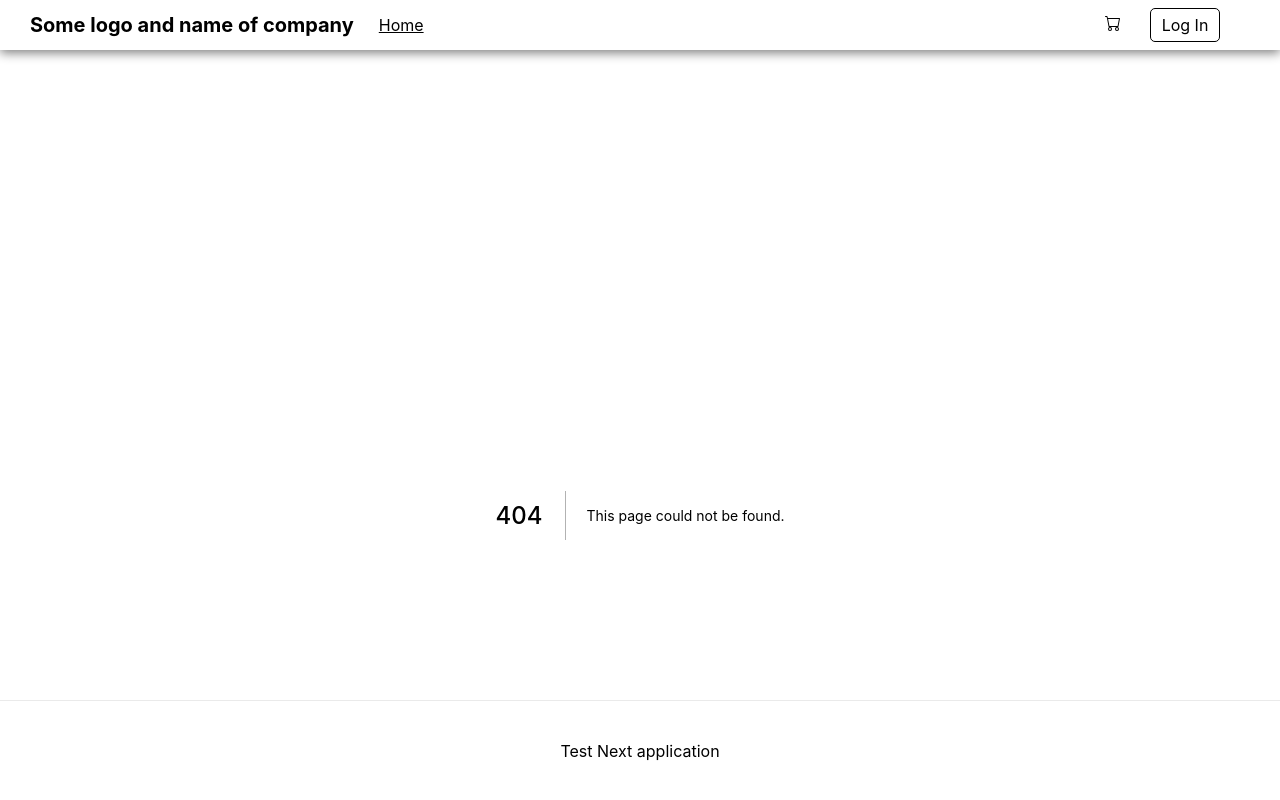
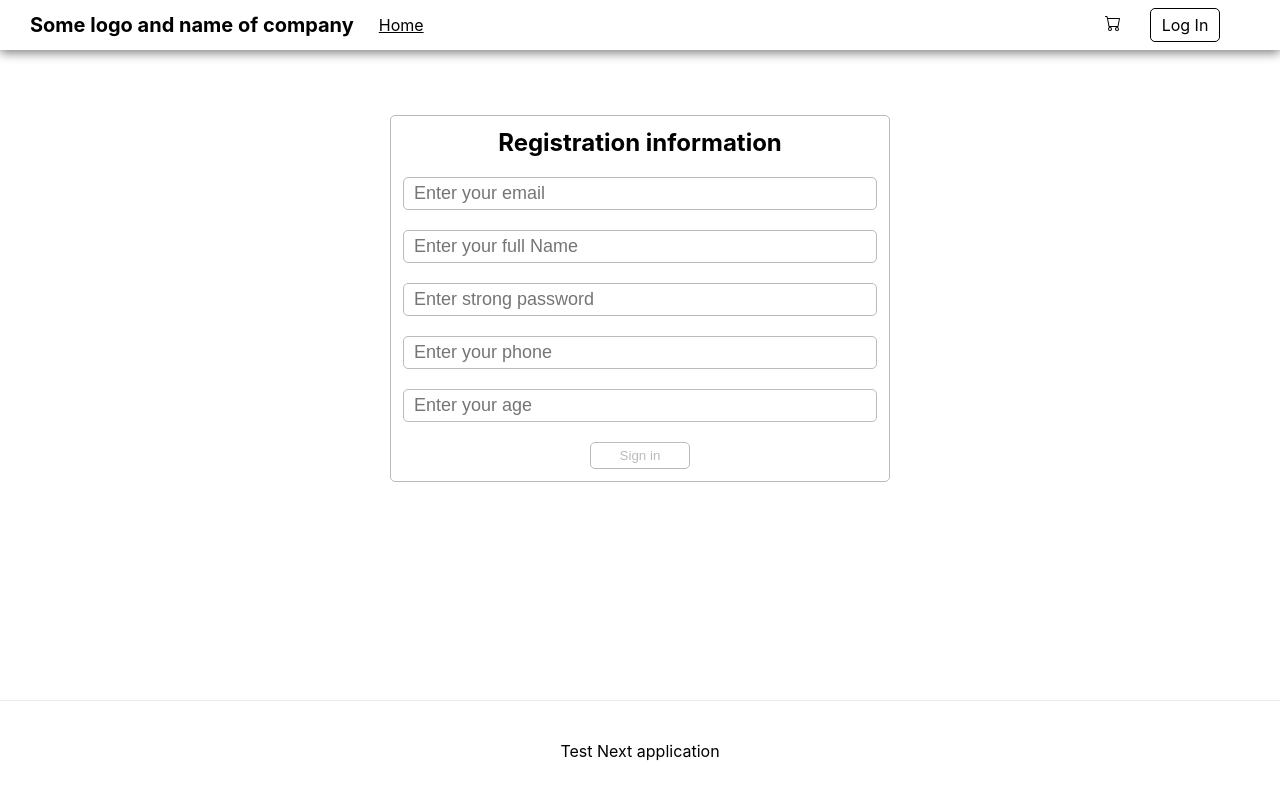
Before and after one commit to PandaCrab/next-test, a Next.js app: page /registration in a window 1280 px wide. Before the commit this address had no page. Shown: the top 800 px of the page. Built offline with nearby package versions, Linux system fonts and the light colour scheme.

Commit message:
create registration page

```diff
--- a/components/site-layout.js
+++ b/components/site-layout.js
@@ -1,5 +1,6 @@
 import React, { useState, useEffect, useRef } from 'react';
 import Link from 'next/link';
+import { useRouter } from 'next/router';
 import { useDispatch, useSelector } from 'react-redux';
 
 import Cart from './cart';
@@ -17,8 +18,9 @@ const SiteLayout = ({children}) => {
 
     const user = useSelector(state => state.user);
     const dispatch = useDispatch();
+    const router = useRouter();
 
-    const handleLogin = async () => {
+    const onLogin = async () => {
         const token = await loginUser({ username, password });
 
         if (token.token) {
@@ -43,13 +45,6 @@ const SiteLayout = ({children}) => {
         if (!profileRef.current.contains(event.target)) {
             setOpen(false);
         }
-    };
-
-    const onSubmit = async () => {
-        const token = await handleLogin({ username, password });
-
-        console.log(token);
-        setOpen(false)
     };
 
     useEffect(() => {
@@ -131,13 +126,21 @@ const SiteLayout = ({children}) => {
                                             value={password}
                                             onChange={({ target }) => setPassword(target.value)}
                                         />
+                                        <div className={styles.dropdownBtnWrapper}>
+                                            <button
+                                                onClick={() => router.push('/registration')}
+                                                className={styles.logBtn}
+                                            >
+                                                Sign In
+                                            </button>
                                             <button
                                                 disabled={username.length && false}
-                                            onClick={() => onSubmit()}
+                                                onClick={() => onLogin()}
                                                 className={styles.logBtn}
                                             >
                                                 Log In
                                             </button>
+                                        </div>
                                     </div>
                                 </div>
                             </>
--- a/pages/api/api.ts
+++ b/pages/api/api.ts
@@ -35,6 +35,20 @@ export const loginUser = async (credentials) => {
             'Content-type': 'application/json'
         },
         body: JSON.stringify(credentials)
+    });
+
+    return catchRes.json();
+};
+
+export const registrateUser = async (info) => {
+    const catchRes = await fetch('http://localhost:4000/registration', {
+        method: 'POST',
+        mode: 'cors',
+        headers: {
+            'Accept': 'application/json',
+            'Content-type': 'application/json'
+        },
+        body: JSON.stringify(info)
     });
 
     return catchRes.json();
--- a/pages/login.js
+++ b/pages/login.js
@@ -1,11 +1,11 @@
 import React, { useState } from 'react';
 import { useDispatch } from 'react-redux';
+import { useRouter } from 'next/router';
 
 import { loginUser } from './api/api';
+import { getInfo, getToken } from '../redux/ducks/user';
 
 import styles from '../styles/Login.module.scss';
-import { getInfo, getToken } from '../redux/ducks/user';
-import { useRouter } from 'next/router';
 
 const LoginPage = () => {
     const [login, setLogin] = useState({
--- a/pages/order/[order].js
+++ b/pages/order/[order].js
@@ -13,8 +13,10 @@ const OrderForm = () => {
     const dispatch = useDispatch();
     const selector = useSelector((state) => state.order.clientOrder);
 
-    const handleChange = ({name, value}) => {
+    const handleChange = ({ target }) => {
+        const { name, value } = target;
         setSuccess({
+            ...success,
             [name]: value
         });
     };
--- /dev/null
+++ b/pages/registration.js
@@ -0,0 +1,82 @@
+import React, { useState } from 'react';
+import { useDispatch } from 'react-redux';
+import { useRouter } from 'next/router';
+
+import { registrateUser } from './api/api';
+import { getToken, getInfo } from '../redux/ducks/user';
+
+import styles from '../styles/Registration.module.scss';
+
+const RegistrationPage = () => {
+    const [reg, setReg] = useState({});
+
+    const dispatch = useDispatch();
+    const router = useRouter();
+
+    const handleChange = target => {
+        const { name, value } = target;
+        setReg({
+            ...reg,
+            [name]: value
+        });
+    };
+
+    const handleSubmit = async () => {
+        const newUser = await registrateUser(reg);
+        console.log(newUser)
+        if (newUser.message === 'ok') {
+            dispatch(getToken(newUser.token));
+            dispatch(getInfo(newUser.user));
+            router.push('/');
+        }
+    };
+
+    return (
+        <div className={styles.regForm}>
+            <div className={styles.regTitle}>Registration information</div>
+            <input
+                className={styles.regInput}
+                name="email"
+                type="email"
+                placeholder="Enter your email"
+                value={reg.email}
+                onChange={({ target }) => handleChange(target)}
+            />
+            <input
+                className={styles.regInput}
+                name="username"
+                type="text"
+                placeholder="Enter your full Name"
+                value={reg.username}
+                onChange={({ target }) => handleChange(target)}
+            />
+            <input
+                className={styles.regInput}
+                name="password"
+                type="password"
+                placeholder="Enter strong password"
+                value={reg.password}
+                onChange={({ target }) => handleChange(target)}
+            />
+            <input
+                className={styles.regInput}
+                name="phone"
+                type="text"
+                placeholder="Enter your phone"
+                value={reg.phone}
+                onChange={({ target }) => handleChange(target)}
+            />
+            <input
+                className={styles.regInput}
+                name="age"
+                type="text"
+                placeholder="Enter your age"
+                value={reg.age}
+                onChange={({ target }) => handleChange(target)}
+            />
+            <button onClick={() => handleSubmit()} className={styles.regBtn}>Sign in</button>
+        </div>
+    );
+};
+
+export default RegistrationPage;
--- /dev/null
+++ b/styles/Registration.module.scss
@@ -0,0 +1,44 @@
+.regForm {
+    padding: 12px;
+    width: 500px;
+    display: flex;
+    flex-direction: column;
+    justify-content: center;
+    align-items: center;
+    border: 1px solid #bbbbbb;
+    border-radius: 5px;
+
+    .regTitle {
+        margin-bottom: 20px;
+        font-size: 24px;
+        font-weight: bold;
+    }
+
+    .regInput {
+        margin-bottom: 20px;
+        padding: 5px 10px;
+        width: 100%;
+        font-size: 18px;
+        border: 1px solid #bbbbbb;
+        border-radius: 5px;
+    }
+
+    .regBtn {
+        padding: 5px 10px;
+        width: 100px;
+        background: none;
+        color: #bbbbbb;
+        border: 1px solid #bbbbbb;
+        border-radius: 5px;
+
+        &:hover {
+            color: black;
+            border-color: black;
+            box-shadow: 0 0 6px;
+        }
+
+        &:active {
+            box-shadow: 0 0 3px;
+        }
+    }
+}
--- a/styles/SiteLayout.module.scss
+++ b/styles/SiteLayout.module.scss
@@ -73,6 +73,11 @@
                         border-radius: 5px;
                     }
 
+                    .dropdownBtnWrapper {
+                        width: 100%;
+                        display: flex;
+                        justify-content: space-around;
+
                         .logBtn {
                             margin: auto;
                             padding: 4px 8px;
@@ -97,6 +102,7 @@
             }
         }
     }
+}
 
 .footer {
     width: 100%;
```
Lines whose indentation alone changed are shown as unchanged.
